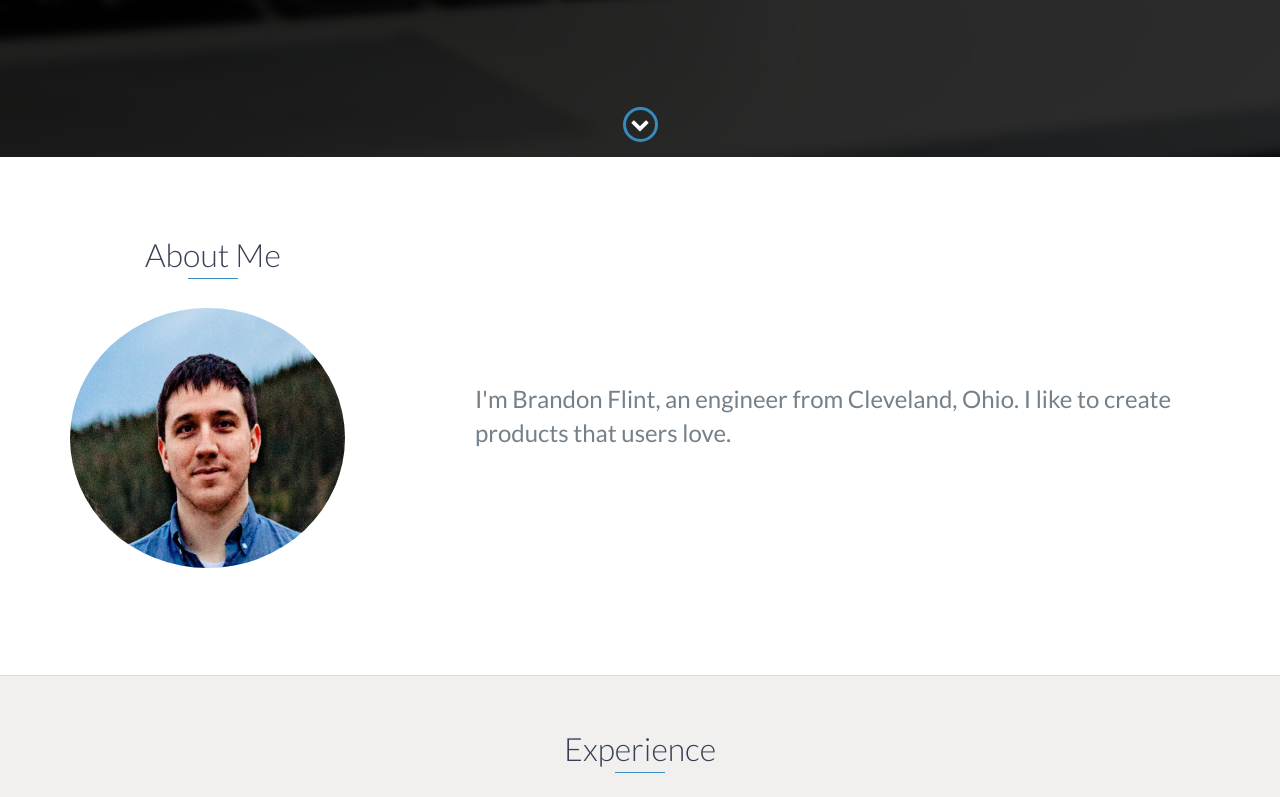
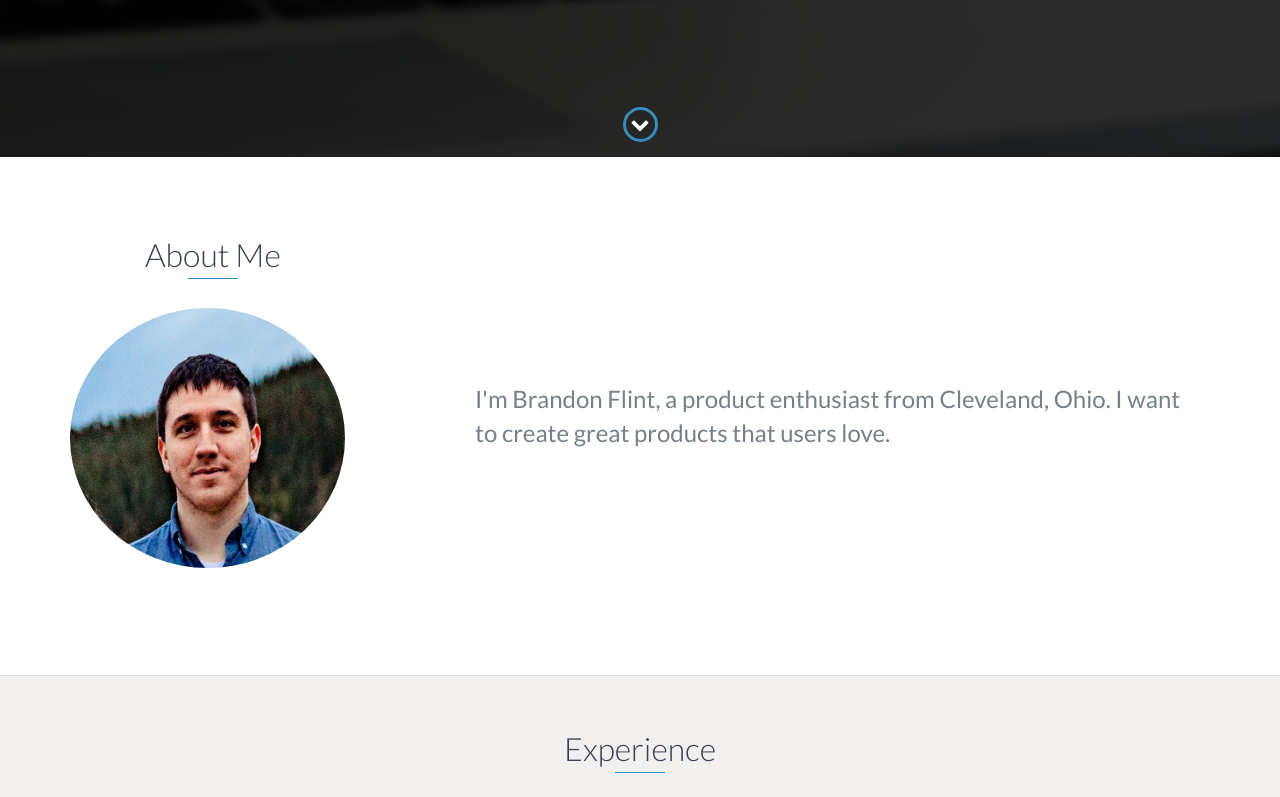
Before and after one commit to brandonflint/brandonflint.github.io, a website: page index.html in a window 1280 px wide. Shown: the part 534-1331 px from the top of the page. Drawn offline with nearby package versions, Linux system fonts and the light colour scheme.

Commit message:
Update index.html
updated about me

```diff
--- a/index.html
+++ b/index.html
@@ -67,7 +67,7 @@
                     <img id="profile" src="images/profile.jpg" />
                 </div>
                  <div class="col-md-8">
-                    <p id="aboutMe">I'm Brandon Flint, an engineer from Cleveland, Ohio. I like to create products that users love.</p>
+                    <p id="aboutMe">I'm Brandon Flint, a product enthusiast from Cleveland, Ohio. I want to create great products that users love.</p>
                 </div>
             </div>
         </div>
```
